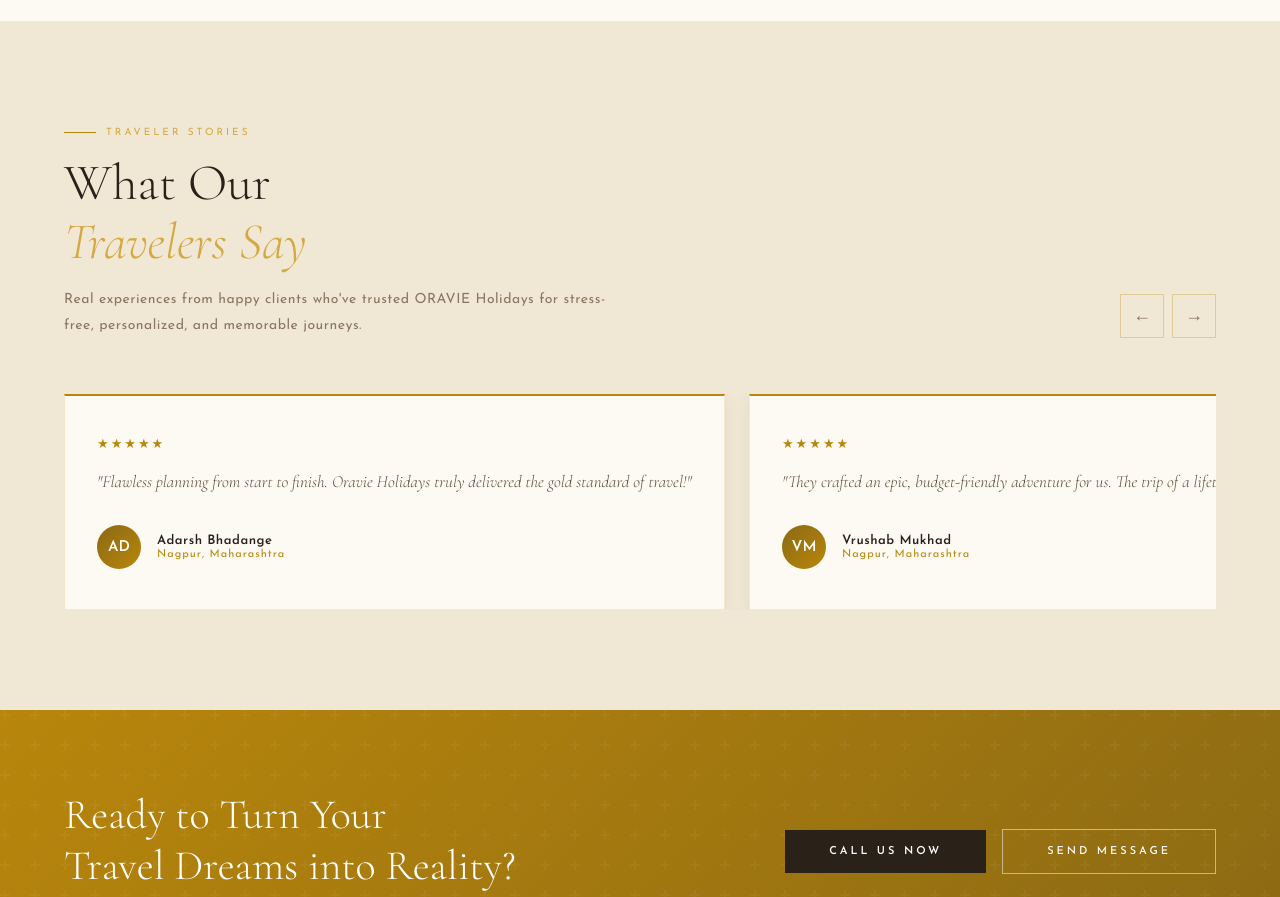
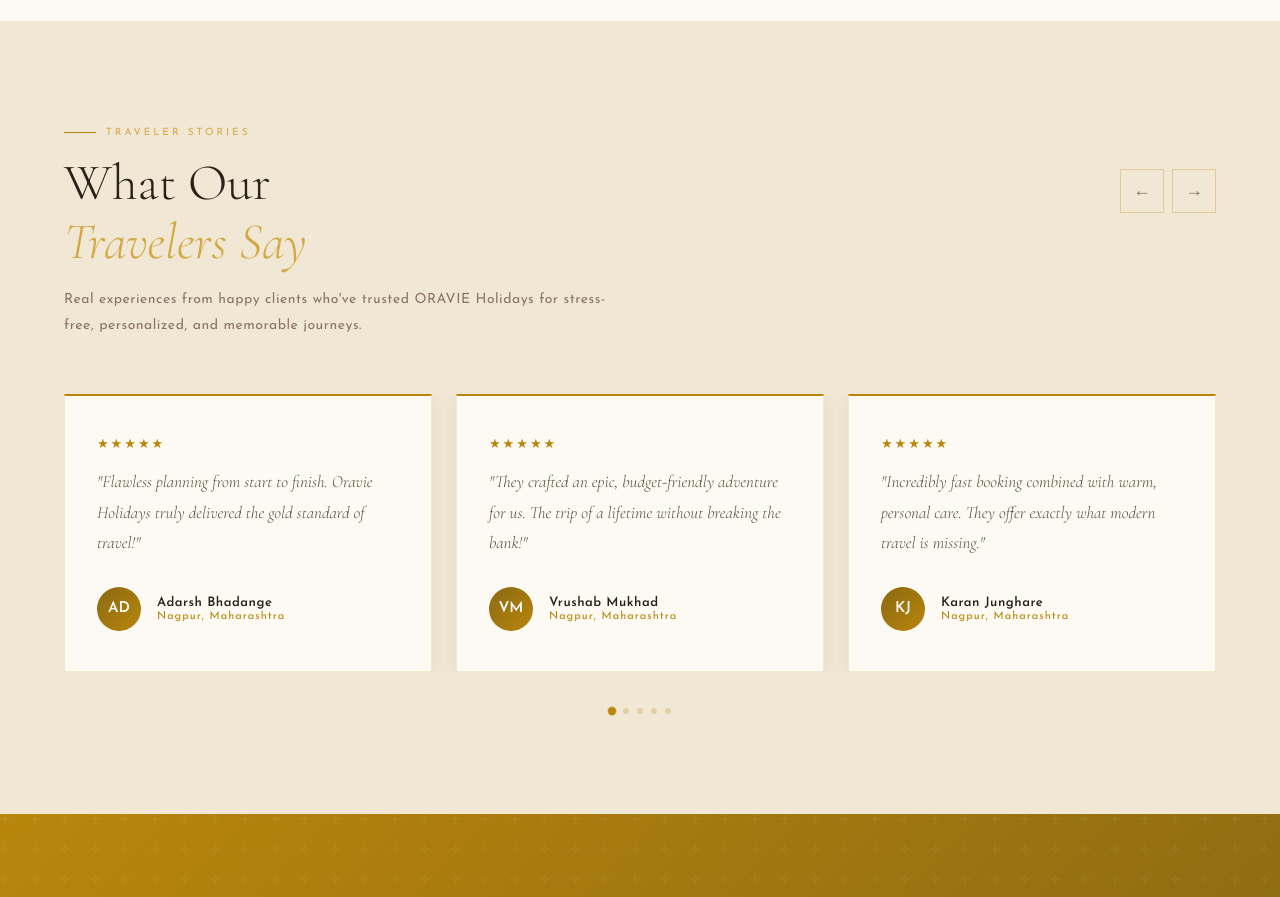
Before and after one commit to devmachhirke/Oravie_Holidays, a React (Vite) app: page / in a window 1280 px wide. Shown: the part 4160-5057 px from the top of the page. Built offline with nearby package versions, Linux system fonts and the light colour scheme.

Commit message:
update slider testimonials

```diff
--- a/src/components/sections/Testimonials/Testimonials.jsx
+++ b/src/components/sections/Testimonials/Testimonials.jsx
@@ -1,14 +1,19 @@
 /**
  * @file Testimonials.jsx
- * @description Horizontally-sliding testimonial cards with prev/next navigation.
- *              Visibility count is responsive (1 / 2 / 3 cards visible).
+ * @description Infinite-loop horizontally-sliding testimonial cards.
+ *              Clone technique: prepend + append clones for seamless wrap.
+ *              Card widths are pixel-perfect (no % inside flex track).
+ *              useSlider hook removed — local state handles everything.
  */
 
 import React from 'react';
 import { TESTIMONIALS } from '../../../data/testimonials';
 import { SectionBadge } from '../../common/SectionBadge';
-import { useSlider } from '../../../hooks/useSlider';
 import styles from './Testimonials.module.css';
+
+/* ── Keep these two values in sync with Testimonials.module.css ── */
+const GAP  = 24;   // px  →  matches .track { gap: 24px }
+const ANIM = 500;  // ms  →  matches .track { transition: transform 0.5s }
 
 function getVisible() {
   if (typeof window === 'undefined') return 3;
@@ -18,42 +23,166 @@ function getVisible() {
 }
 
 export function Testimonials() {
-  const [vis, setVis] = React.useState(getVisible);
-  const max = TESTIMONIALS.length - vis;
-  const { current: idx, next, prev } = useSlider(max + 1);
+  const N = TESTIMONIALS.length;
 
+  const [vis, setVis]          = React.useState(getVisible);
+  const [currentPos, setPos]   = React.useState(0);   // 0 … N-1
+  const [isAnimating, setAnim] = React.useState(false);
+
+  const viewportRef = React.useRef(null);
+  const trackRef    = React.useRef(null);
+
+  /* ─────────────────────────────────────────────────────────
+   * TRACK LAYOUT  (clone technique for infinite loop)
+   *
+   *  ┌──────────────────┬──────────────────────┬──────────────────┐
+   *  │ prepend clones   │  real cards 0…N-1    │  append clones   │
+   *  │ (last vis cards) │  slots vis…vis+N-1   │ (first vis cards)│
+   *  └──────────────────┴──────────────────────┴──────────────────┘
+   *
+   *  currentPos 0   → real slot  vis + 0
+   *  currentPos N-1 → real slot  vis + N - 1
+   *
+   *  NEXT at last  → animate into append-clone (slot vis+N)
+   *                  then silently jump to real slot vis (pos 0)
+   *
+   *  PREV at first → animate into prepend-clone (slot vis-1)
+   *                  then silently jump to real slot vis+N-1 (pos N-1)
+   * ───────────────────────────────────────────────────────── */
+
+  function cardPx() {
+    if (!viewportRef.current) return 0;
+    return (viewportRef.current.clientWidth - (vis - 1) * GAP) / vis;
+  }
+
+  function stepPx() { return cardPx() + GAP; }
+
+  /* Apply CSS transform to track. animate=false → instant (no transition). */
+  function applyTransform(slot, animate) {
+    const el = trackRef.current;
+    if (!el) return;
+    const offset = slot * stepPx();
+    if (!animate) {
+      el.style.transition = 'none';
+      el.style.transform  = `translateX(-${offset}px)`;
+      void el.offsetWidth;   // force reflow so next frame can re-enable transition
+      el.style.transition = '';
+    } else {
+      el.style.transform = `translateX(-${offset}px)`;
+    }
+  }
+
+  /* Reposition silently whenever visible count or viewport changes */
+  React.useLayoutEffect(() => {
+    applyTransform(vis + currentPos, false);
+    // eslint-disable-next-line react-hooks/exhaustive-deps
+  }, [vis]);
+
+  /* Resize listener */
   React.useEffect(() => {
-    const handler = () => setVis(getVisible());
-    window.addEventListener('resize', handler);
-    return () => window.removeEventListener('resize', handler);
+    let timer;
+    const onResize = () => {
+      clearTimeout(timer);
+      timer = setTimeout(() => setVis(getVisible()), 150);
+    };
+    window.addEventListener('resize', onResize);
+    return () => { window.removeEventListener('resize', onResize); clearTimeout(timer); };
   }, []);
 
-  const safeIdx = Math.min(idx, max);
-  const offset = safeIdx * (100 / vis);
+  /* ── Navigation ─────────────────────────────────────── */
+  function goNext() {
+    if (isAnimating) return;
+    setAnim(true);
+
+    if (currentPos + 1 < N) {
+      // Normal forward
+      const next = currentPos + 1;
+      applyTransform(vis + next, true);
+      setPos(next);
+      setTimeout(() => setAnim(false), ANIM);
+    } else {
+      // Overflow → animate into append-clone, then silently jump to real pos 0
+      applyTransform(vis + N, true);
+      setTimeout(() => {
+        setPos(0);
+        applyTransform(vis, false);
+        setAnim(false);
+      }, ANIM);
+    }
+  }
+
+  function goPrev() {
+    if (isAnimating) return;
+    setAnim(true);
+
+    if (currentPos - 1 >= 0) {
+      // Normal backward
+      const prev = currentPos - 1;
+      applyTransform(vis + prev, true);
+      setPos(prev);
+      setTimeout(() => setAnim(false), ANIM);
+    } else {
+      // Underflow → animate into prepend-clone, then silently jump to real pos N-1
+      applyTransform(vis - 1, true);
+      setTimeout(() => {
+        setPos(N - 1);
+        applyTransform(vis + N - 1, false);
+        setAnim(false);
+      }, ANIM);
+    }
+  }
+
+  function goTo(pos) {
+    if (isAnimating) return;
+    setAnim(true);
+    const safe = ((pos % N) + N) % N;
+    applyTransform(vis + safe, true);
+    setPos(safe);
+    setTimeout(() => setAnim(false), ANIM);
+  }
+
+  /* ── Build slot list ────────────────────────────────── */
+  const px = cardPx();
+  const cardStyle = {
+    width:    px > 0 ? `${px}px` : `calc(${100 / vis}% - ${(vis - 1) * GAP / vis}px)`,
+    minWidth: px > 0 ? `${px}px` : `calc(${100 / vis}% - ${(vis - 1) * GAP / vis}px)`,
+  };
+
+  const slots = [
+    ...TESTIMONIALS.slice(-vis),     // prepend clones  (last vis real cards)
+    ...TESTIMONIALS,                 // real cards
+    ...TESTIMONIALS.slice(0, vis),   // append clones   (first vis real cards)
+  ];
 
   return (
     <section className={styles.section} id="testimonials">
+
+      {/* ── Header — arrow button position unchanged ── */}
       <div className={styles.header}>
         <div>
           <SectionBadge style={{ color: 'var(--gold-light)' }}>Traveler Stories</SectionBadge>
           <h2 className="section-title">
-            What Our<br /><em style={{ color: 'var(--gold-light)' }}>Travelers Say</em>
+            What Our<br />
+            <em style={{ color: 'var(--gold-light)' }}>Travelers Say</em>
           </h2>
           <p className="section-sub">
             Real experiences from happy clients who've trusted ORAVIE Holidays for
             stress-free, personalized, and memorable journeys.
           </p>
         </div>
+
+        {/* Arrow buttons — position unchanged from original */}
         <div className={styles.navBtns}>
-          <button className={styles.navBtn} onClick={prev} aria-label="Previous">&#8592;</button>
-          <button className={styles.navBtn} onClick={next} aria-label="Next">&#8594;</button>
+          <button className={styles.navBtn} onClick={goPrev} aria-label="Previous">&#8592;</button>
+          <button className={styles.navBtn} onClick={goNext} aria-label="Next">&#8594;</button>
         </div>
       </div>
 
-      <div className={styles.viewport}>
-        <div className={styles.track} style={{ transform: `translateX(-${offset}%)` }}>
-          {TESTIMONIALS.map(t => (
-            <div key={t.id} className={styles.card} style={{ minWidth: `calc(${100 / vis}% - ${(vis - 1) * 24 / vis}px)` }}>
+      {/* ── Slider ── */}
+      <div className={styles.viewport} ref={viewportRef}>
+        <div className={styles.track} ref={trackRef}>
+          {slots.map((t, i) => (
+            <div key={i} className={styles.card} style={cardStyle}>
               <div className={styles.stars}>{'★'.repeat(t.stars)}</div>
               <p className={styles.quote}>"{t.quote}"</p>
               <div className={styles.author}>
@@ -67,6 +196,19 @@ export function Testimonials() {
           ))}
         </div>
       </div>
+
+      {/* ── Dots ── */}
+      <div className={styles.dots}>
+        {TESTIMONIALS.map((_, i) => (
+          <button
+            key={i}
+            className={`${styles.dot} ${i === currentPos ? styles.dotActive : ''}`}
+            onClick={() => goTo(i)}
+            aria-label={`Slide ${i + 1}`}
+          />
+        ))}
+      </div>
+
     </section>
   );
 }
--- a/src/components/sections/Testimonials/Testimonials.module.css
+++ b/src/components/sections/Testimonials/Testimonials.module.css
@@ -1,19 +1,37 @@
-.section { background: var(--cream-dark); overflow: hidden; padding: var(--section-pad); }
+/* ==========================================================
+   Testimonials.module.css
+   Infinite-loop slider — pair with Testimonials.jsx
+   ========================================================== */
 
+/* ── Section ─────────────────────────────────────────────── */
+.section {
+  background: var(--cream-dark);
+  overflow: hidden;
+  padding: var(--section-pad);
+}
+
+/* ── Header row ──────────────────────────────────────────── */
 .header {
   display: flex;
-  align-items: flex-end;
+  align-items: flex-start;        /* unchanged from original */
   justify-content: space-between;
   margin-bottom: 56px;
   flex-wrap: wrap;
   gap: 24px;
 }
 
-.navBtns { display: flex; gap: 8px; }
+/* ── Arrow buttons — position unchanged from original ─────── */
+.navBtns {
+  display: flex;
+  gap: 8px;
+  margin-top: 48px;
+  flex-shrink: 0;
+}
+
 .navBtn {
   width: 44px;
   height: 44px;
-  border: 1px solid rgba(184,134,11,0.3);
+  border: 1px solid rgba(184, 134, 11, 0.3);
   background: transparent;
   cursor: pointer;
   color: var(--text-muted);
@@ -23,29 +41,59 @@
   align-items: center;
   justify-content: center;
 }
+
 .navBtn:hover {
   border-color: var(--gold);
   color: var(--gold);
-  background: rgba(184,134,11,0.06);
+  background: rgba(184, 134, 11, 0.06);
 }
 
-.viewport { overflow: hidden; }
+/* ── Viewport ────────────────────────────────────────────── */
+.viewport {
+  overflow: hidden;               /* clips prepend & append clone zones */
+}
+
+/* ── Track ───────────────────────────────────────────────── */
+/*
+ * ⚠️  Keep transition duration in sync with ANIM constant in Testimonials.jsx
+ *     ANIM = 500  →  transition: transform 0.5s
+ */
 .track {
   display: flex;
-  gap: 24px;
-  transition: transform 0.5s ease;
+  gap: 24px;                      /* ⚠️  keep in sync with GAP = 24 in Testimonials.jsx */
+  transition: transform 0.5s cubic-bezier(0.25, 0.46, 0.45, 0.94);
+  will-change: transform;
 }
 
+/* ── Card ────────────────────────────────────────────────── */
+/*
+ * ⚠️  Do NOT set width or minWidth here.
+ *     JS sets exact pixel values inline so the last card is never clipped.
+ */
 .card {
   background: var(--warm-white);
-  border: 1px solid rgba(184,134,11,0.15);
+  border: 1px solid rgba(184, 134, 11, 0.15);
+  border-top: 2px solid var(--gold);
   padding: 40px 32px;
   flex-shrink: 0;
-  border-top: 2px solid var(--gold);
-  box-shadow: 0 4px 16px rgba(58,44,30,0.08);
+  box-shadow: 0 4px 16px rgba(58, 44, 30, 0.08);
+  transition: box-shadow 0.3s, transform 0.3s;
 }
 
-.stars { color: var(--gold); font-size: 13px; margin-bottom: 16px; letter-spacing: 2px; }
+.card:hover {
+  box-shadow: 0 8px 32px rgba(58, 44, 30, 0.14);
+  transform: translateY(-2px);
+}
+
+/* ── Stars ───────────────────────────────────────────────── */
+.stars {
+  color: var(--gold);
+  font-size: 13px;
+  margin-bottom: 16px;
+  letter-spacing: 2px;
+}
+
+/* ── Quote ───────────────────────────────────────────────── */
 .quote {
   font-family: var(--font-serif);
   font-size: 17px;
@@ -56,7 +104,13 @@
   font-style: italic;
 }
 
-.author { display: flex; align-items: center; gap: 16px; }
+/* ── Author ──────────────────────────────────────────────── */
+.author {
+  display: flex;
+  align-items: center;
+  gap: 16px;
+}
+
 .avatar {
   width: 44px;
   height: 44px;
@@ -70,5 +124,53 @@
   color: var(--white);
   flex-shrink: 0;
 }
-.name { font-size: 13px; font-weight: 600; color: var(--dark-warm); letter-spacing: 0.5px; }
-.loc { font-size: 11px; color: var(--gold); letter-spacing: 1px; margin-top: 2px; }
+
+.name {
+  font-size: 13px;
+  font-weight: 600;
+  color: var(--dark-warm);
+  letter-spacing: 0.5px;
+}
+
+.loc {
+  font-size: 11px;
+  color: var(--gold);
+  letter-spacing: 1px;
+  margin-top: 2px;
+}
+
+/* ── Dots ────────────────────────────────────────────────── */
+.dots {
+  display: flex;
+  justify-content: center;
+  gap: 8px;
+  margin-top: 36px;
+}
+
+.dot {
+  width: 6px;
+  height: 6px;
+  border-radius: 50%;
+  border: none;
+  background: rgba(184, 134, 11, 0.25);
+  cursor: pointer;
+  transition: background 0.3s, transform 0.3s;
+}
+
+.dotActive {
+  background: var(--gold);
+  transform: scale(1.4);
+}
+
+/* ── Responsive ──────────────────────────────────────────── */
+@media (max-width: 900px) {
+  .section { padding: 60px 32px; }
+  .header  { margin-bottom: 40px; }
+}
+
+@media (max-width: 600px) {
+  .section { padding: 48px 20px; }
+  .navBtns { margin-top: 32px; }
+  .card    { padding: 28px 20px; }
+  .quote   { font-size: 15px; }
+}
```
